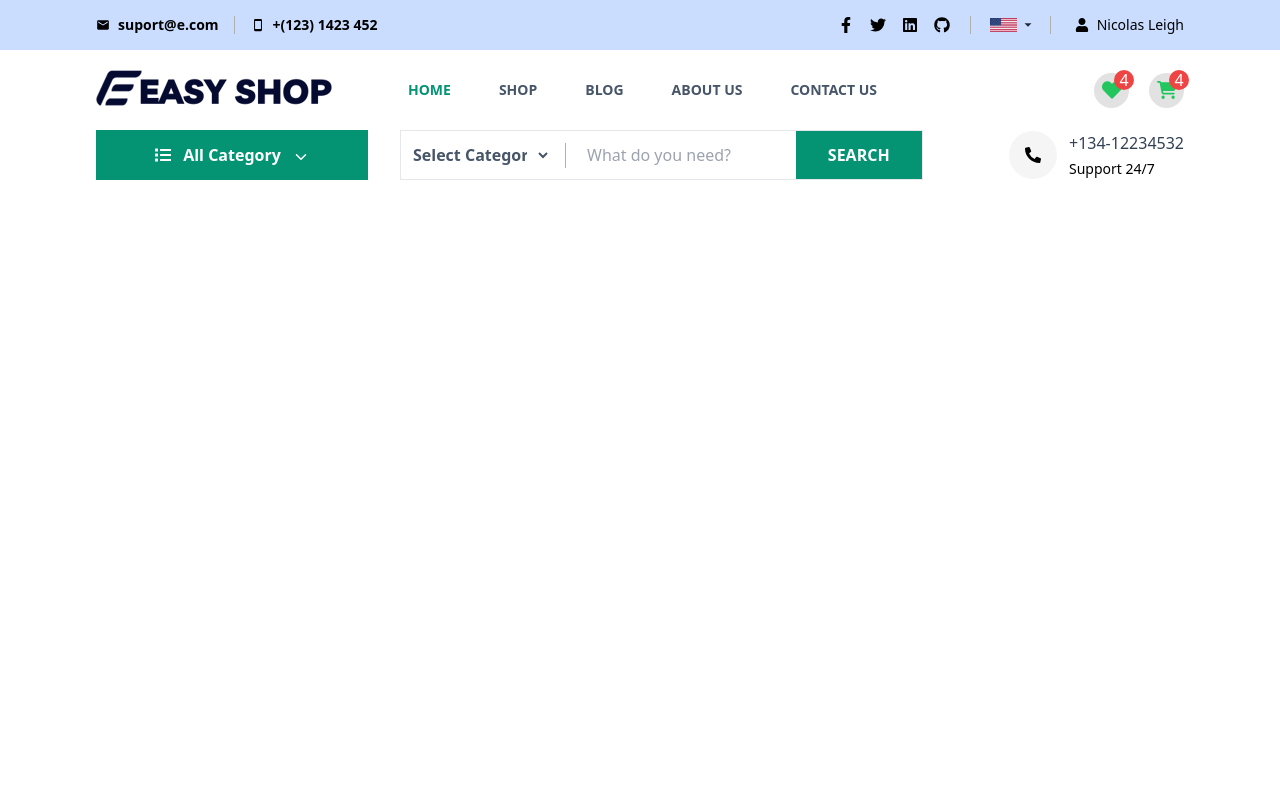
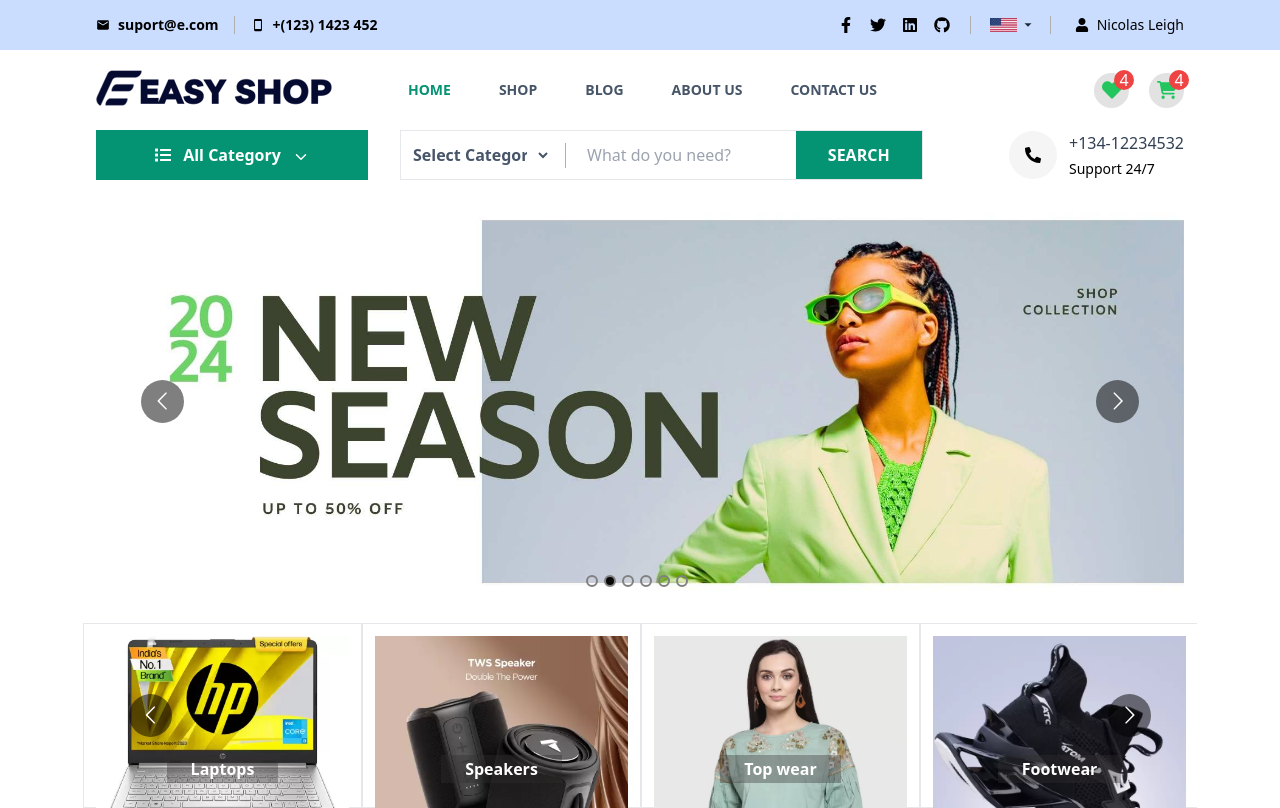
Before and after one commit to nicolasleigh/ecommerce, a React (Vite) app: page / in a window 1280 px wide. Built offline with nearby package versions, Linux system fonts and the light colour scheme.

Commit message:
create Banner and Category carousel

```diff
--- /dev/null
+++ b/src/components/Banner.tsx
@@ -0,0 +1,44 @@
+import Carousel from "react-multi-carousel";
+import { Link } from "react-router-dom";
+import "react-multi-carousel/lib/styles.css";
+
+export default function Banner() {
+  const responsive = {
+    superLargeDesktop: {
+      breakpoint: { max: 4000, min: 3000 },
+      items: 1,
+    },
+    desktop: {
+      breakpoint: { max: 3000, min: 1024 },
+      items: 1,
+    },
+    tablet: {
+      breakpoint: { max: 1024, min: 464 },
+      items: 1,
+    },
+    mobile: {
+      breakpoint: { max: 464, min: 0 },
+      items: 1,
+    },
+  };
+
+  return (
+    <div className='w-full md-lg:mt-6'>
+      <div className='w-[85%] lg:w-[90%] mx-auto'>
+        <div className='w-full flex flex-wrap md-lg:gap-8'>
+          <div className='w-full'>
+            <div className='my-8'>
+              <Carousel autoPlay={true} infinite={true} arrows={true} showDots={true} responsive={responsive}>
+                {[1, 2, 3, 4, 5, 6].map((img, i) => (
+                  <Link key={i} to='#'>
+                    <img src={`/images/banner/${img}.jpg`} alt='banner images' />
+                  </Link>
+                ))}
+              </Carousel>
+            </div>
+          </div>
+        </div>
+      </div>
+    </div>
+  );
+}
--- /dev/null
+++ b/src/components/Category.tsx
@@ -0,0 +1,64 @@
+import Carousel from "react-multi-carousel";
+import { Link } from "react-router-dom";
+import "react-multi-carousel/lib/styles.css";
+
+export default function Category() {
+  const categories = [
+    "Mobiles",
+    "Laptops",
+    "Speakers",
+    "Top wear",
+    "Footwear",
+    "Watches",
+    "Home Decor",
+    "Smart Watches",
+  ];
+
+  const responsive = {
+    superLargeDesktop: {
+      breakpoint: { max: 4000, min: 3000 },
+      items: 6,
+    },
+    desktop: {
+      breakpoint: { max: 3000, min: 1024 },
+      items: 6,
+    },
+    tablet: {
+      breakpoint: { max: 1024, min: 464 },
+      items: 4,
+    },
+    mdtablet: {
+      breakpoint: { max: 991, min: 464 },
+      items: 4,
+    },
+    mobile: {
+      breakpoint: { max: 464, min: 0 },
+      items: 3,
+    },
+    smmobile: {
+      breakpoint: { max: 640, min: 0 },
+      items: 2,
+    },
+    xsmobile: {
+      breakpoint: { max: 440, min: 0 },
+      items: 1,
+    },
+  };
+
+  return (
+    <div className='w-[87%] mx-auto relative'>
+      <Carousel autoPlay={true} infinite={true} arrows={true} responsive={responsive} transitionDuration={500}>
+        {categories.map((c, i) => (
+          <Link key={i} className='h-[185px] border block'>
+            <div className='w-full h-full relative p-3'>
+              <img src={`/images/products/${i + 1}.webp`} alt='products images' />
+              <div className='absolute bottom-6 w-full mx-auto font-bold left-0 flex justify-center items-center'>
+                <span className='py-[2px] px-6 bg-[#3330305d] text-white '>{c}</span>
+              </div>
+            </div>
+          </Link>
+        ))}
+      </Carousel>
+    </div>
+  );
+}
--- a/src/pages/Home.tsx
+++ b/src/pages/Home.tsx
@@ -1,9 +1,13 @@
+import Banner from "../components/Banner";
+import Category from "../components/Category";
 import Header from "../components/Header";
 
 export default function Home() {
   return (
     <div className='w-full'>
       <Header />
+      <Banner />
+      <Category />
     </div>
   );
 }
```
